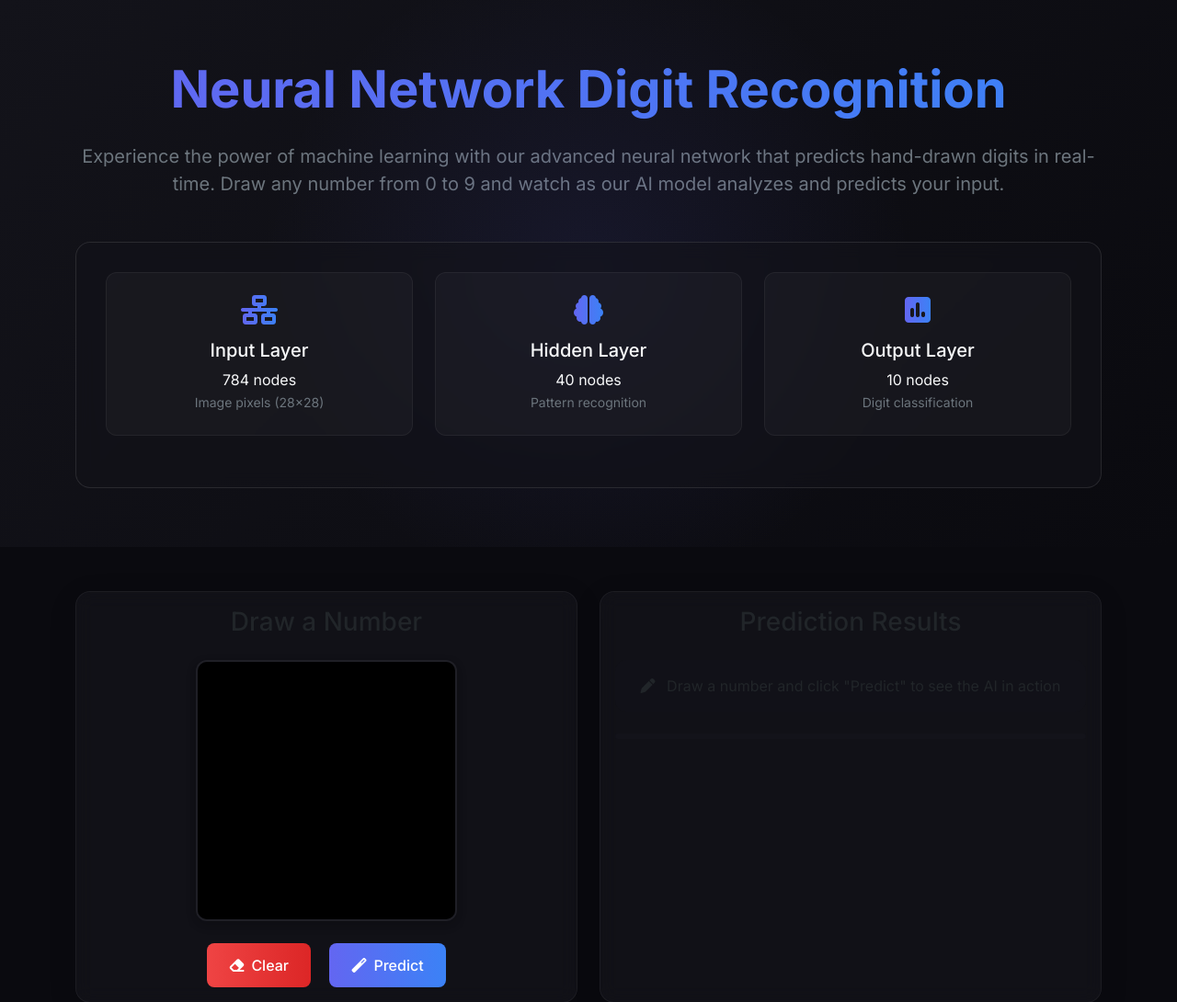
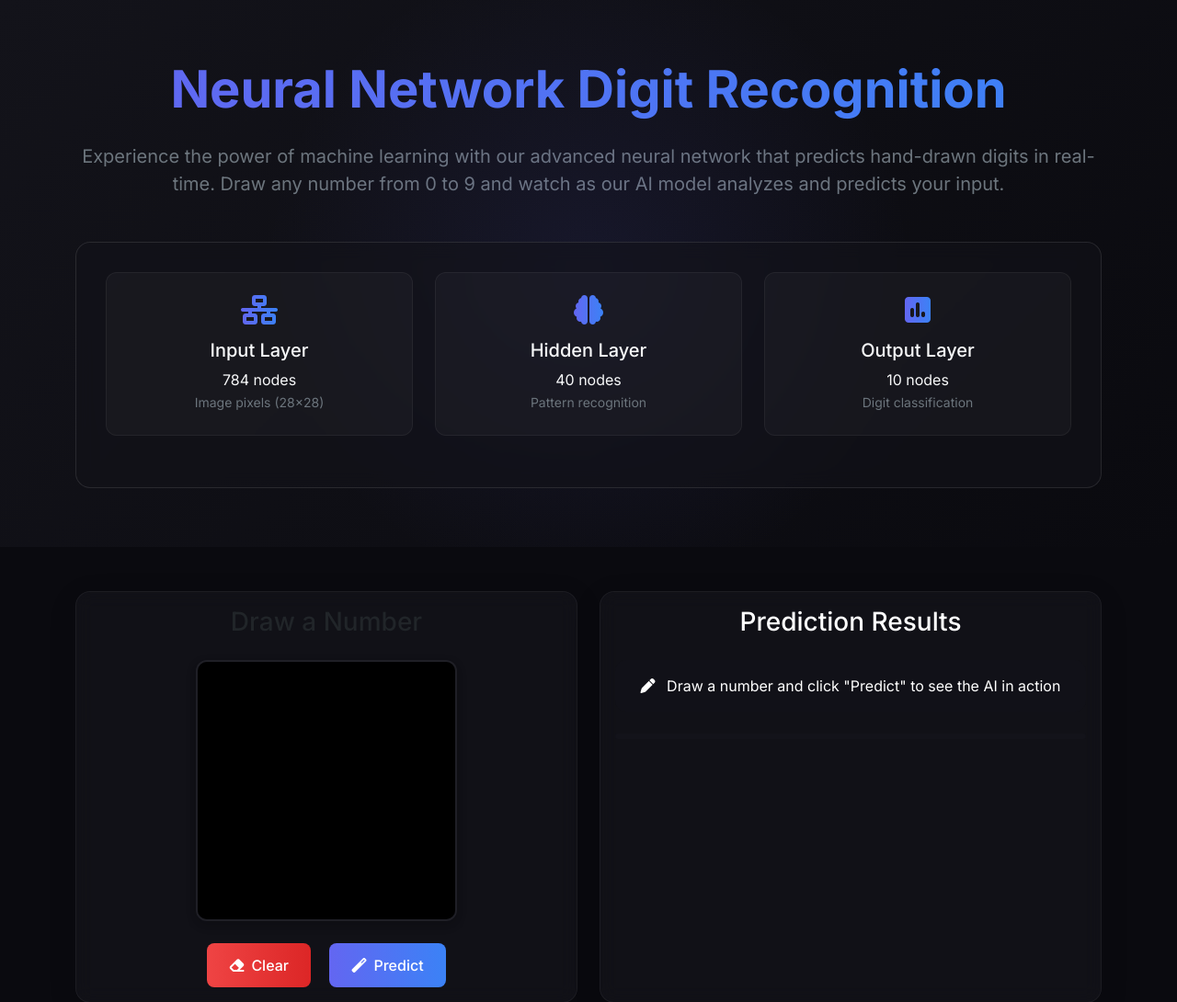
Before and after one commit to petreleven/AI_Learning, a Python web app: template templates/index.html in a window 1280 px wide. Shown: the top 1090 px of the page at 92% size. Run offline with Jinja, Linux system fonts and the light colour scheme; the template is opened without the code that fills it, so the values that code supplies are empty; a map, chart or similar area stays blank.

Commit message:
Update index.html

```diff
--- a/templates/index.html
+++ b/templates/index.html
@@ -288,10 +288,10 @@
       <div class="col-lg-6 mb-4">
         <div class="card h-100">
           <div class="card-body">
-            <h3 class="card-title text-center mb-4">Prediction Results</h3>
+            <h3 class="card-title text-center mb-4" style="color:white;">Prediction Results</h3>
             <div class="predictions-panel">
               <ul id="predictionsList" class="list-group list-group-flush">
-                <li class="list-group-item text-center">
+                <li class="list-group-item text-center" style="color:white;">
                   <i class="fas fa-pen me-2"></i>
                   Draw a number and click "Predict" to see the AI in action
                 </li>
```
